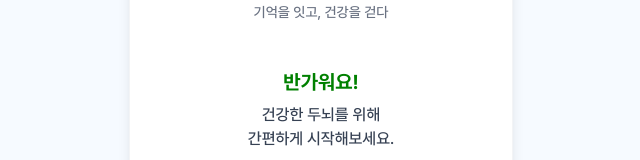
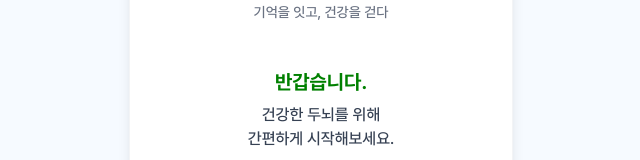
Before and after one commit to YJunSuk/rememberme-devops, a Vue app in the folder devops-frontend/: page /login in a window 1280 px wide. Shown: the part 361-521 px from the top of the page, without its empty margins (319-959 px from the left). Built offline with nearby package versions, Linux system fonts and the light colour scheme; no server answers; a web font is replaced by a local one.

Commit message:
테스트

```diff
--- a/devops-frontend/src/pages/login/Login.vue
+++ b/devops-frontend/src/pages/login/Login.vue
@@ -19,7 +19,7 @@
       <div class="space-y-8 w-full">
         <div class="space-y-2">
           <p class="text-xl font-bold text-[green] leading-tight">
-            반가워요!
+            반갑습니다.
           </p>
           <p class="text-gray-700 font-medium">
             건강한 두뇌를 위해<br />
```
